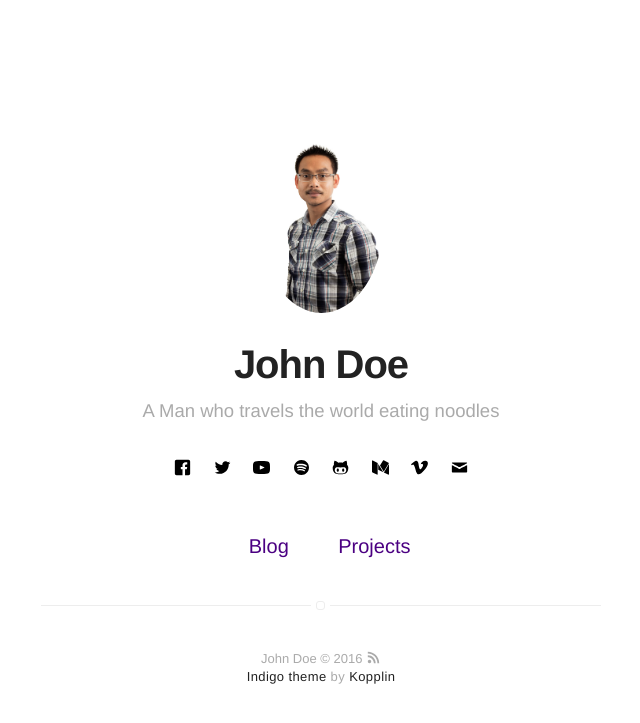
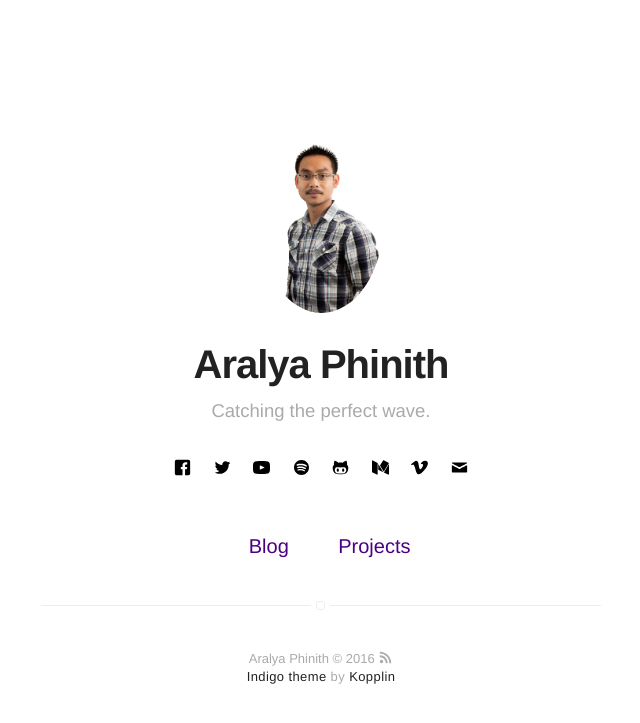
Before and after one commit to Aphinith/aphinith.github.io, a Jekyll site: the page built from index.html, in a window 1280 px wide. Shown: the top 723 px of the page, without its empty margins (319-959 px from the left). Built offline with Jekyll 4.4.1, drawn with Linux system fonts in a browser that asks for light colours.

Commit message:
update config.yml file

```diff
--- a/_config.yml
+++ b/_config.yml
@@ -1,6 +1,6 @@
 # main text of home
-name: John Doe
-bio: A Man who travels the world eating noodles
+name: Aralya Phinith
+bio: Catching the perfect wave.
 
 # twitter summary info
 description: A blog about technology and stuff related
```
